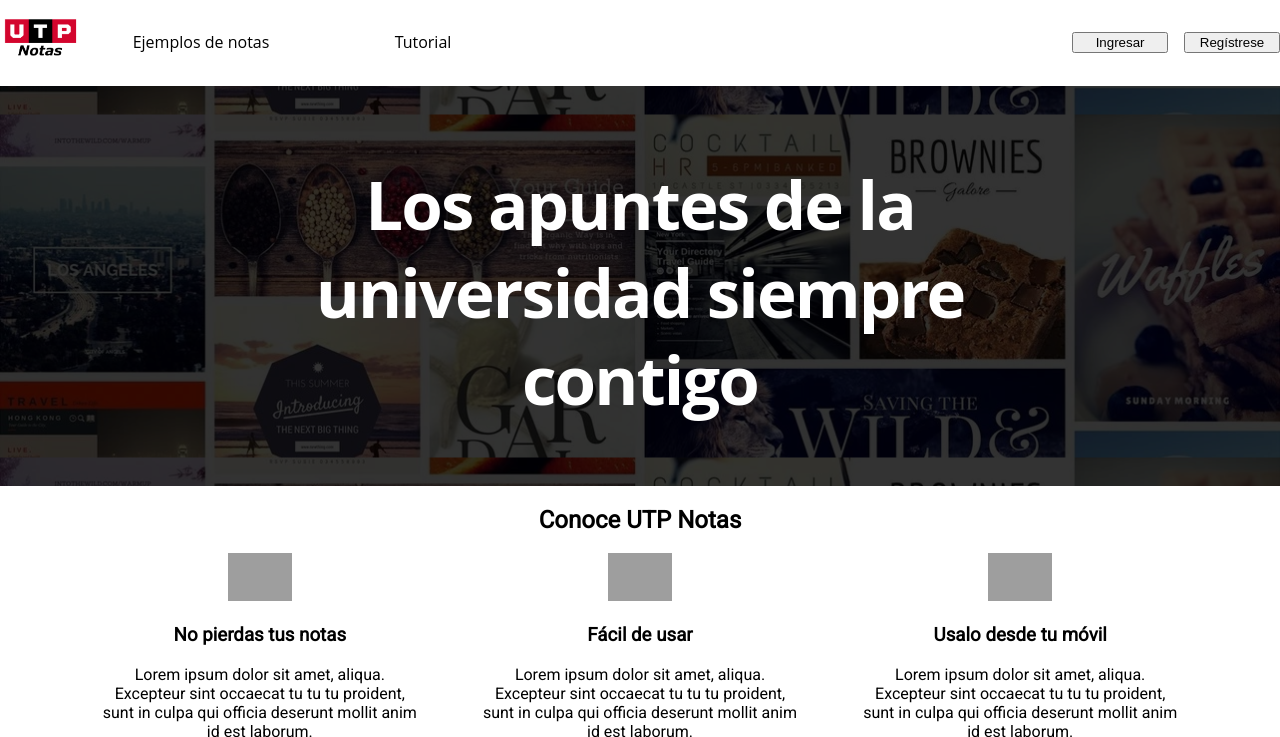
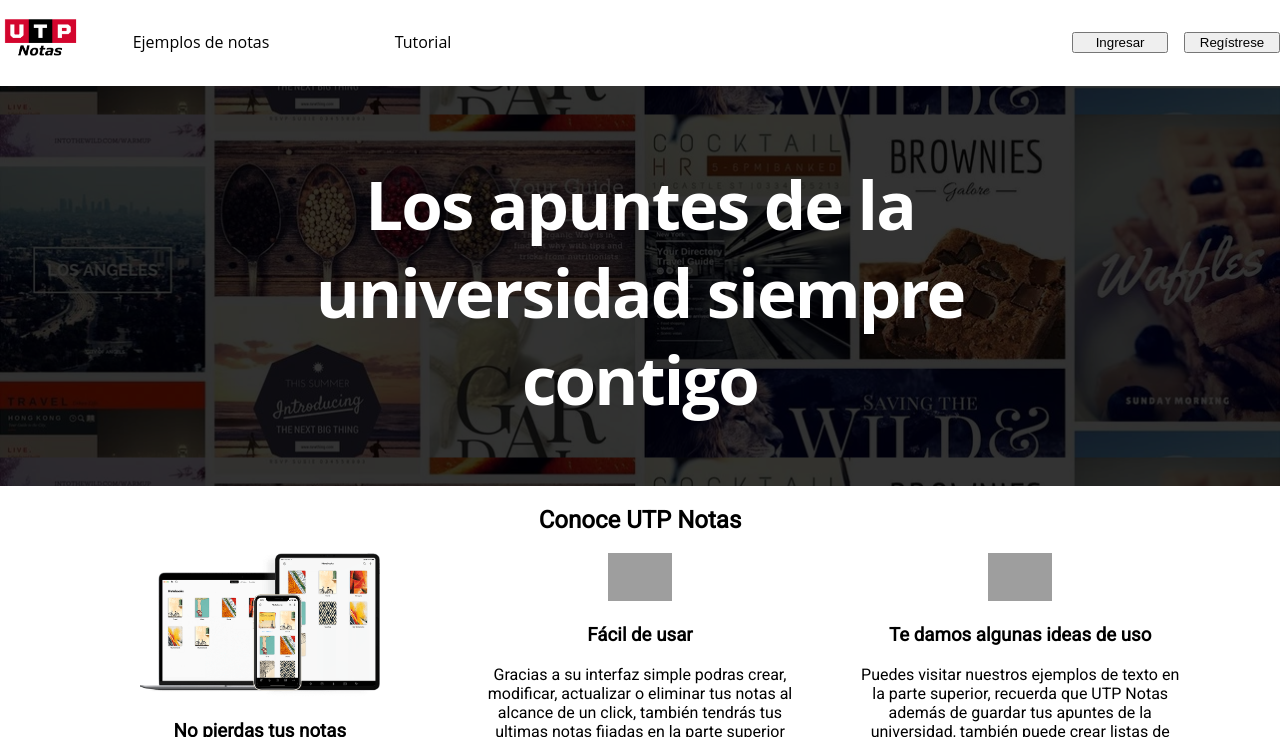
Before and after one commit to ceqs/tpw-pc2, a PHP site: page /utpnotas/ in a window 1280 px wide. Shown: the top 737 px of the page. Run offline with PHP 8.4, Linux system fonts and the light colour scheme; the visitor is signed in with stand-in values (Sample User, id 1); grey boxes are pictures that could not be loaded.

Commit message:
Index mejorado

```diff
--- a/controlador/conexion.php
+++ b/controlador/conexion.php
@@ -1,7 +1,7 @@
 <?php
  //variable conexion
 function conectar() {
-    $conn= mysqli_connect ("127.0.0.1", "root", "root", "utpnotas");
+    $conn= mysqli_connect ("127.0.0.1", "root", "", "utpnotas");
     return $conn;
 }
 
--- a/index.php
+++ b/index.php
@@ -20,22 +20,26 @@
 
 		<div class="nosotros-contenido">
 			<div class="bloque">
-				<img src="imagenes/Precio.png" width="20%">
+				<img src="imagenes/FotosInicio/todosDispositivos.png" width="75%">
 				<h3>No pierdas tus notas</h3>
-				<p>Lorem ipsum dolor sit amet, aliqua. Excepteur sint occaecat tu tu tu
-				proident, sunt in culpa qui officia deserunt mollit anim id est laborum.</p>
+				<p>Al crear tu cuenta, podrás ver o actualizar tus notas desde tu computadora y continuarlos desde tu navegador preferido
+				   en tu celular. Además podras desactivar tu cuenta sin perder todas tus notas creadas.
+				</p>
 			</div>
 			<div class="bloque">
 				<img src="imagenes/Calidad.png" width="20%">
 				<h3>Fácil de usar</h3>
-				<p>Lorem ipsum dolor sit amet, aliqua. Excepteur sint occaecat tu tu tu
-				proident, sunt in culpa qui officia deserunt mollit anim id est laborum.</p>
+				<p>Gracias a su interfaz simple podras crear, modificar, actualizar o eliminar tus notas al alcance de un click, también tendrás
+					tus ultimas notas fijadas en la parte superior para que no te olvides de nada.
+
+				</p>
 			</div>
 			<div class="bloque">
 				<img src="imagenes/Garantia.png" width="20%">
-				<h3>Usalo desde tu móvil</h3>
-				<p>Lorem ipsum dolor sit amet, aliqua. Excepteur sint occaecat tu tu tu
-				proident, sunt in culpa qui officia deserunt mollit anim id est laborum.</p>
+				<h3>Te damos algunas ideas de uso</h3>
+				<p>Puedes visitar nuestros ejemplos de texto en la parte superior, recuerda que UTP Notas
+					además de guardar tus apuntes de la universidad, también puede crear listas de tareas, de compras, agendar reuniones o ideas para tu nuevo proyecto. Que esperas para crear tu cuenta ahora.
+				</p>
 			</div>
 		</div>
 	</section>
```
Also changed, not shown: imagenes/FotosInicio/todosDispositivos.png (added).
